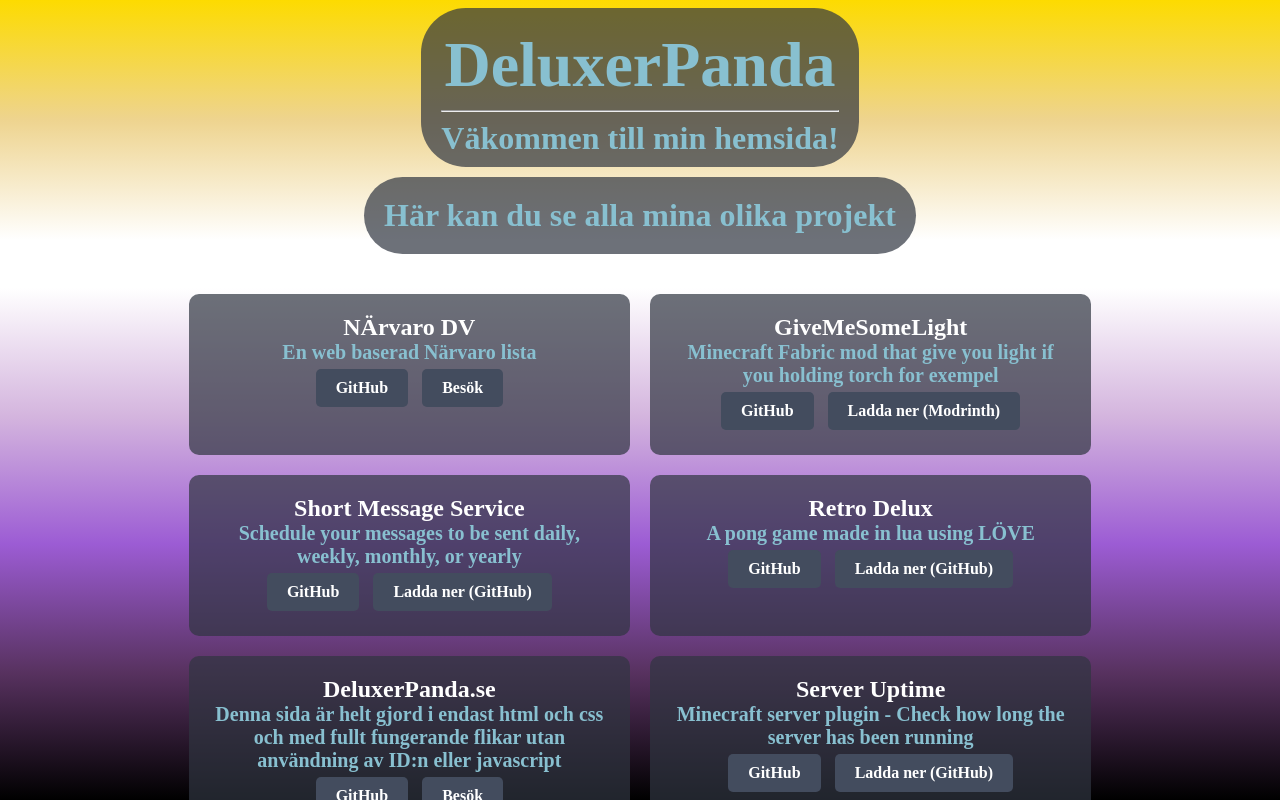
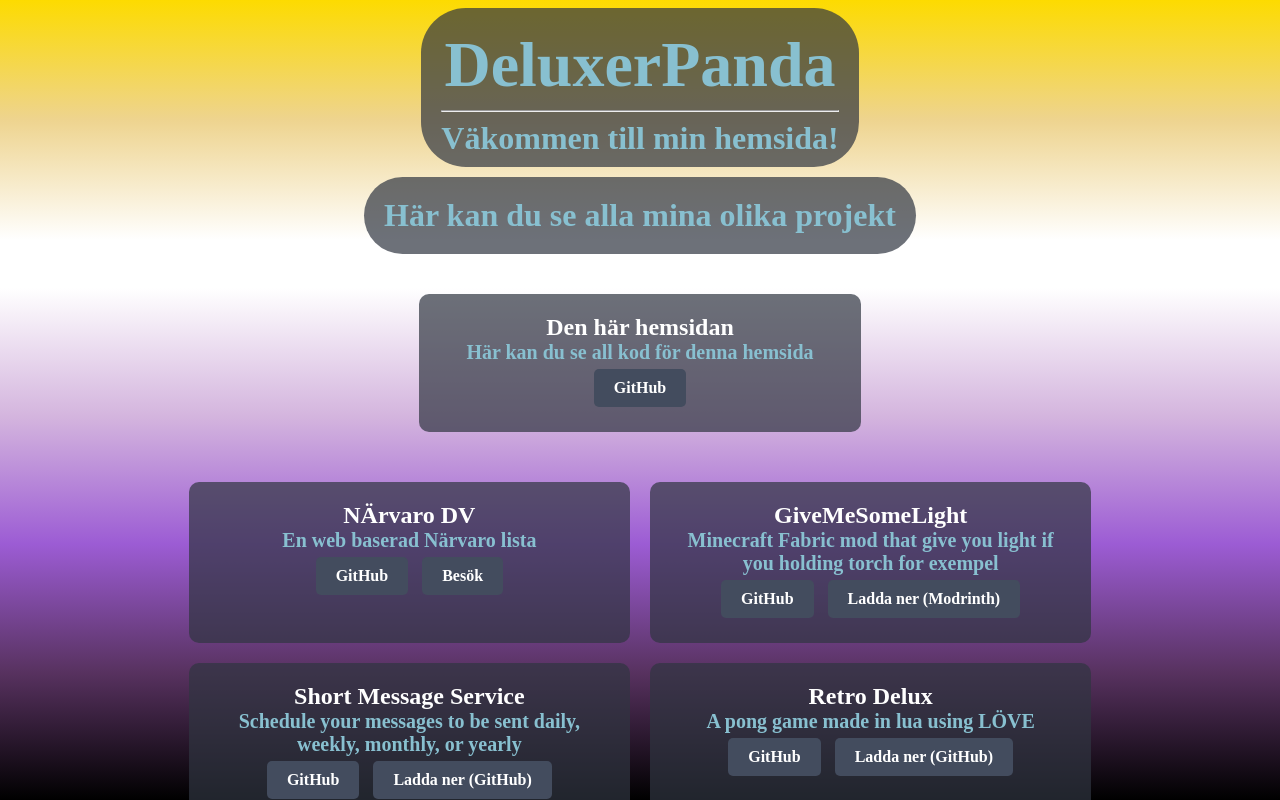
Before and after one commit to DeluxerPanda/DeluxerPanda-Website, a SvelteKit app: page / in a window 1280 px wide. Shown: the top 800 px of the page. Built offline with nearby package versions, Linux system fonts and the light colour scheme.

Commit message:
added this site to the list of repos

```diff
--- a/src/app.html
+++ b/src/app.html
@@ -2,7 +2,7 @@
 <html lang="en">
 	<head>
 		<meta charset="utf-8" />
-		<link rel="icon" href="%sveltekit.assets%/favicon.png" />
+		<link rel="icon" href="../static/favicon.png" />
 		<title>Min hemsida</title>
 		<meta name="viewport" content="width=device-width, initial-scale=1.0">
 		<meta content="website" property="og:type" >
--- a/src/routes/+page.svelte
+++ b/src/routes/+page.svelte
@@ -7,7 +7,17 @@
 <div class="content">
 <p>Här kan du se alla mina olika projekt</p>
 </div>
-<div id="project-container">
+
+<div class="project-container">
+
+    <div class="projekt-box">
+        <h2>Den här hemsidan</h2>
+        <p>Här kan du se all kod för denna hemsida</p>
+        <a href="https://github.com/DeluxerPanda/DeluxerPanda-Website" class="button">GitHub</a>
+    </div>
+</div>
+
+<div class="project-container">
 
     <div class="projekt-box">
 
@@ -153,7 +163,7 @@
 
 }
 
- #project-container{
+ .project-container{
     display: flex;
     flex-direction:row;
     flex-wrap: wrap;
```
